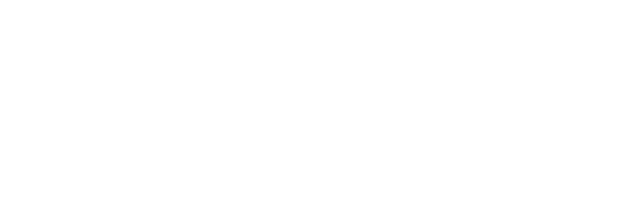
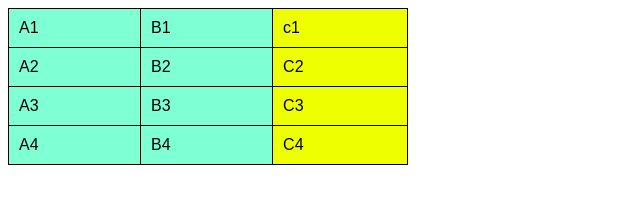
Before and after one commit to brunotrigo/html-css, a plain HTML site: page exercicio/ex023/tabela01.html in a window 1280 px wide. Shown: the whole page, without its empty margins (0-640 px from the left). Drawn offline with Linux system fonts and the light colour scheme.

Commit message:
atualização

```diff
--- a/exercicio/ex023/tabela01.html
+++ b/exercicio/ex023/tabela01.html
@@ -5,8 +5,50 @@
     <meta http-equiv="X-UA-Compatible" content="IE=edge">
     <meta name="viewport" content="width=device-width, initial-scale=1.0">
     <title>Document</title>
+    <style>
+        body{
+            font-family: Arial, Helvetica, sans-serif;
+        }
+        table{
+            width: 400px;
+            border-collapse: collapse;
+        }
+        td{
+            border: 1px solid black;
+            background-color: aquamarine;
+            padding: 10px;
+
+        }
+        .dados{
+            background-color: rgb(238, 255, 0);
+
+        }
+    </style>
 </head>
+
 <body>
+    <table>
+        <tr>
+            <td>A1</td>
+            <td>B1</td>
+            <td class="dados">c1</td>
+        </tr>
+        <tr>
+            <td>A2</td>
+            <td>B2</td>
+            <td class="dados">C2</td>
+        </tr>
+        <tr>
+            <td>A3</td>
+            <td>B3</td>
+            <td class="dados">C3</td>
+        </tr>
+        <tr>
+            <td>A4</td>
+            <td>B4</td>
+            <td class="dados">C4</td>
+        </tr>
 
+    </table>
 </body>
 </html>
```
